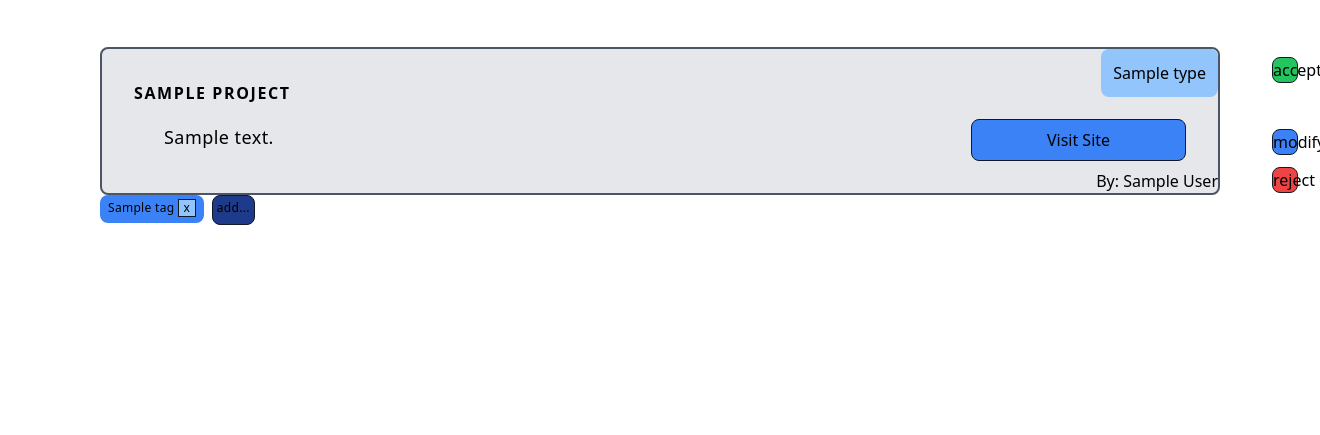
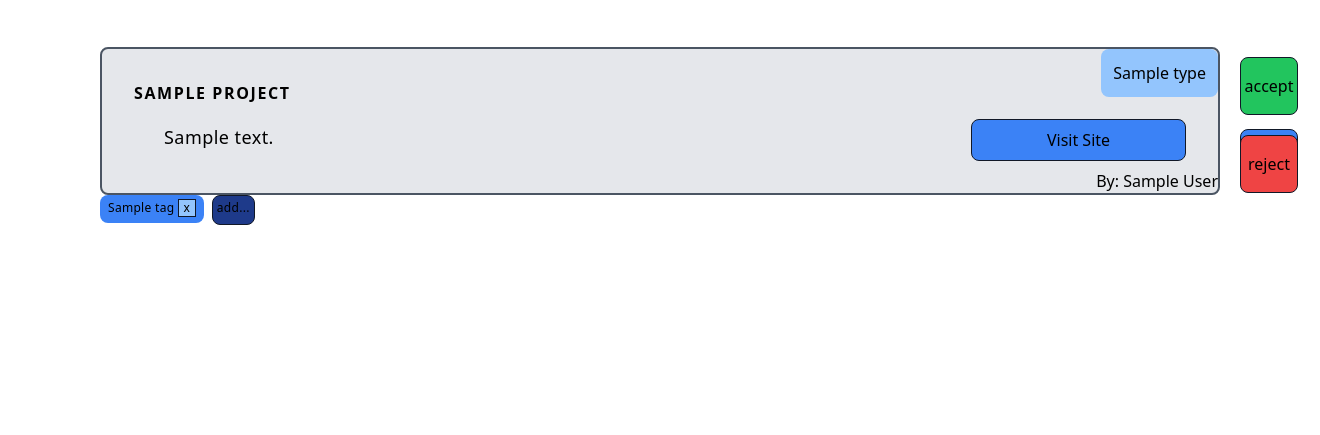
Before and after one commit to WomenPlusPlus/deploy-impact-22-openedu-b, a FastAPI app: template src/site_emulation_service/service/templates/moderator.html in a window 1320 px wide. Shown: the part 365-800 px from the top of the page. Run offline with FastAPI, Linux system fonts and the light colour scheme; the template is opened without the code that fills it: most values are stand-ins (such as "Sample title", 1, 10 or a date in 2020); parts of the project's set-up code (start-up, migrations or seed data) failed here and were passed over; some libraries are stand-ins or nearby versions.

Commit message:
resize boxes

```diff
--- a/src/site_emulation_service/service/templates/moderator.html
+++ b/src/site_emulation_service/service/templates/moderator.html
@@ -25,9 +25,9 @@
                     class="flex flex-wrap items-end justify-start w-full transition duration-500 ease-in-out transform bg-gray-200 border-2 border-gray-600 rounded-lg hover:border-white ">
                     <div class="bg-blue-300 border-gray-900 rounded-lg space-x-2 space-y-4 absolute top-0 right-0 p-3">{{project.type}}</div>
                     <div class="space-x-2 space-y-4 absolute bottom-0 right-0">By: {{project.author}}</div>
-                                  <button class="rounded-lg bg-green-500 absolute h-14 w-14 top-2 -right-20 transition box-content h-6 w-6 space-x-4 space-y-2 transform border border-gray-900 hover:bg-gray-500 focus:shadow-outline focus:outline-none focus:ring-2 ring-offset-current ring-offset-2 focus:border-gray-500 focus:bg-gray-400 ">accept</button>
-                                  <button class="rounded-lg bg-blue-500 absolute h-14 w-14 top-20 -right-20 transition box-content h-6 w-6 space-x-4 space-y-2 transform border border-gray-900 hover:bg-gray-500 focus:shadow-outline focus:outline-none focus:ring-2 ring-offset-current ring-offset-2 focus:border-gray-500 focus:bg-gray-400 ">modify</button>
-                                  <button class="rounded-lg bg-red-500 absolute h-14 w-14 top-30 -right-20 transition box-content h-6 w-6 space-x-4 space-y-2 transform border border-gray-900 hover:bg-gray-500 focus:shadow-outline focus:outline-none focus:ring-2 ring-offset-current ring-offset-2 focus:border-gray-500 focus:bg-gray-400 ">reject</button>
+                                  <button class="rounded-lg bg-green-500 absolute h-14 w-14 top-2 -right-20 transition box-content h-10 w-15 space-x-2 space-y-4 transform border border-gray-900 hover:bg-gray-500 focus:shadow-outline focus:outline-none focus:ring-2 ring-offset-current ring-offset-2 focus:border-gray-500 focus:bg-gray-400 ">accept</button>
+                                  <button class="rounded-lg bg-blue-500 absolute h-14 w-14 top-20 -right-20 transition box-content h-10 w-15 space-x-2 space-y-4 transform border border-gray-900 hover:bg-gray-500 focus:shadow-outline focus:outline-none focus:ring-2 ring-offset-current ring-offset-2 focus:border-gray-500 focus:bg-gray-400 ">modify</button>
+                                  <button class="rounded-lg bg-red-500 absolute h-14 w-14 top-30 -right-20 transition box-content h-10 w-15 space-x-2 space-y-4 transform border border-gray-900 hover:bg-gray-500 focus:shadow-outline focus:outline-none focus:ring-2 ring-offset-current ring-offset-2 focus:border-gray-500 focus:bg-gray-400 ">reject</button>
 
 
 
```
